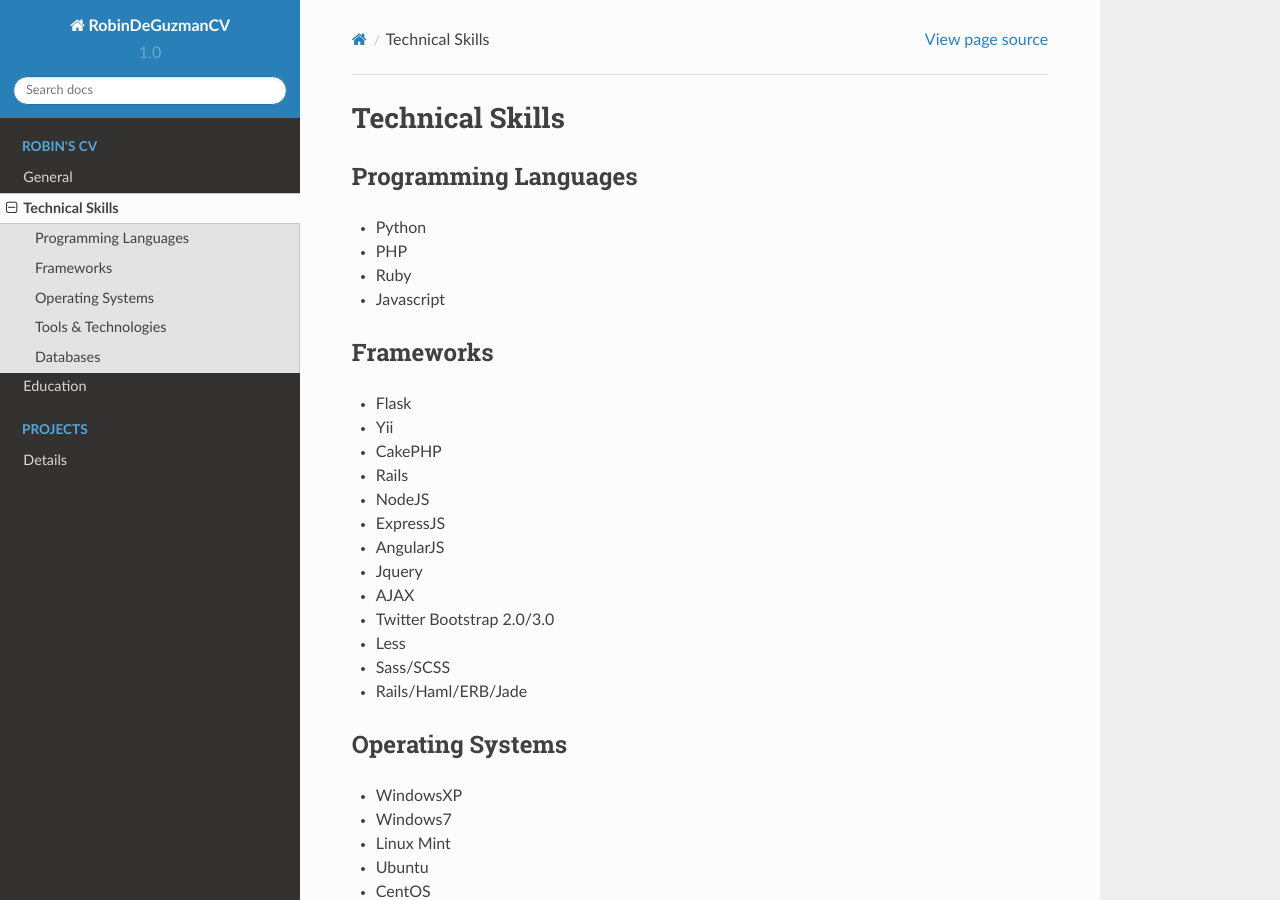
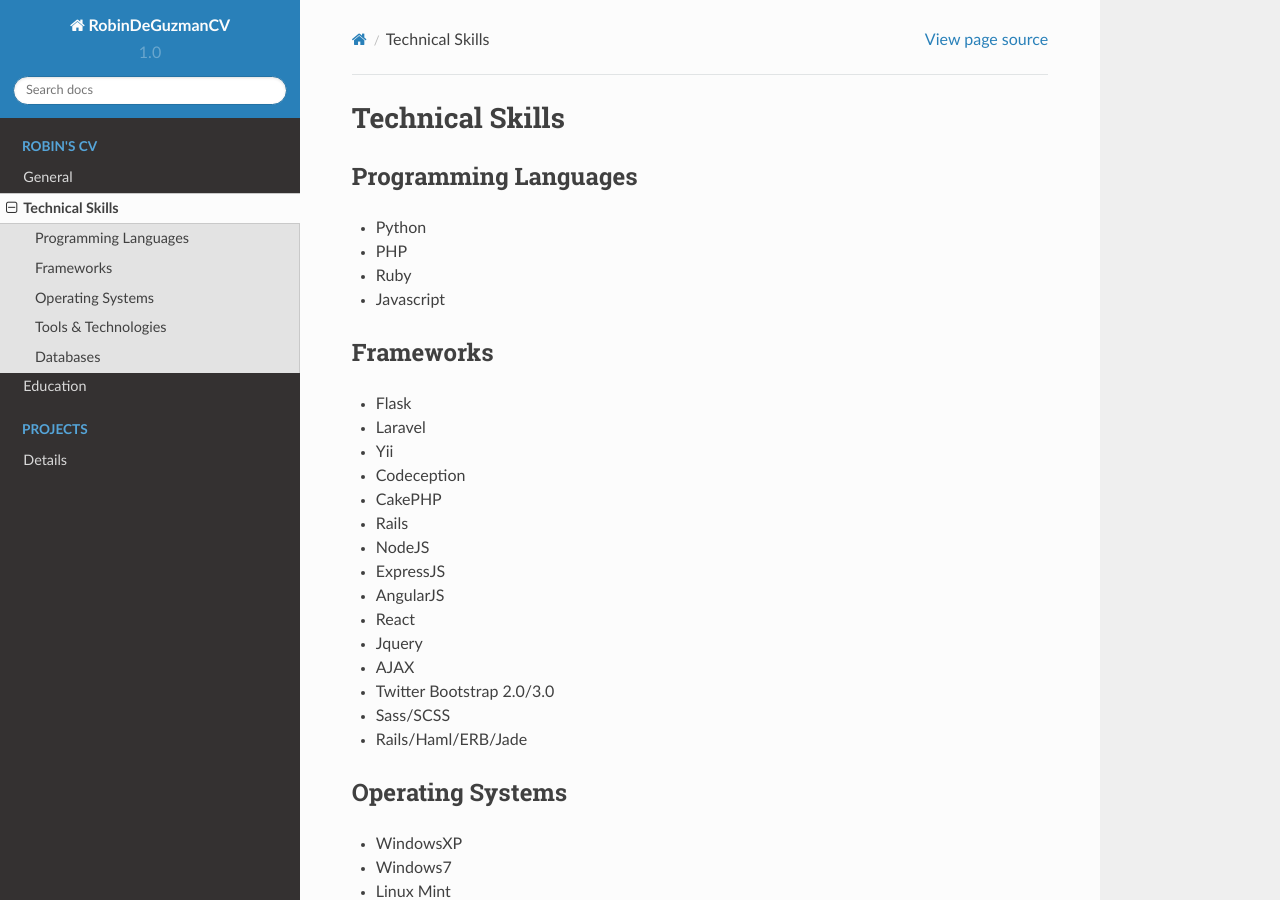
Before and after one commit to rfdeguzman21/rfdeguzman.github.io, a Sphinx documentation site: the page built from docs/skills.rst, in a window 1280 px wide and 900 px high. Built offline with Sphinx 7.4.7 and the Read the Docs theme 2.0.0, drawn with Linux system fonts in a browser that asks for light colours.

Commit message:
added email addr contact & react skill

```diff
--- a/docs/general.rst
+++ b/docs/general.rst
@@ -26,6 +26,7 @@
 - Sex & Status: Male & Single
 - Nationality: Filipino
 - Languages Known: English & Filipino
+- Contact information: rfdeguzman21@gmail.com
 
 
 Previous experiences
--- a/docs/skills.rst
+++ b/docs/skills.rst
@@ -13,16 +13,18 @@
 ----------
 
 - Flask
+- Laravel
 - Yii
+- Codeception
 - CakePHP
 - Rails
 - NodeJS
 - ExpressJS
 - AngularJS
+- React
 - Jquery
 - AJAX
 - Twitter Bootstrap 2.0/3.0
-- Less
 - Sass/SCSS
 - Rails/Haml/ERB/Jade
 
```
